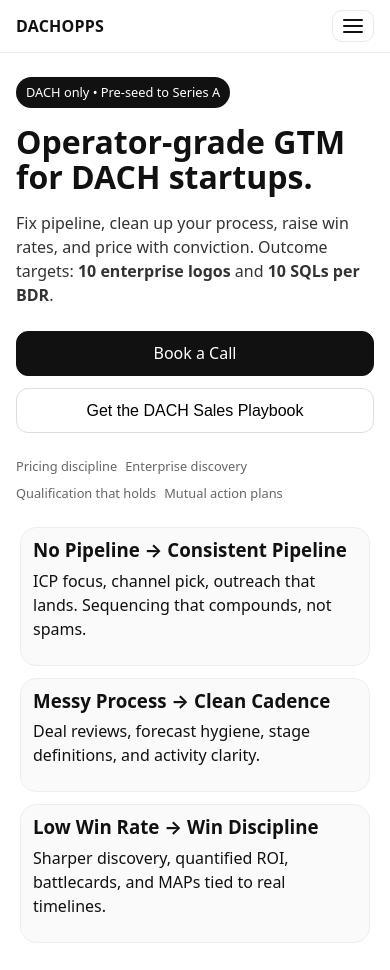
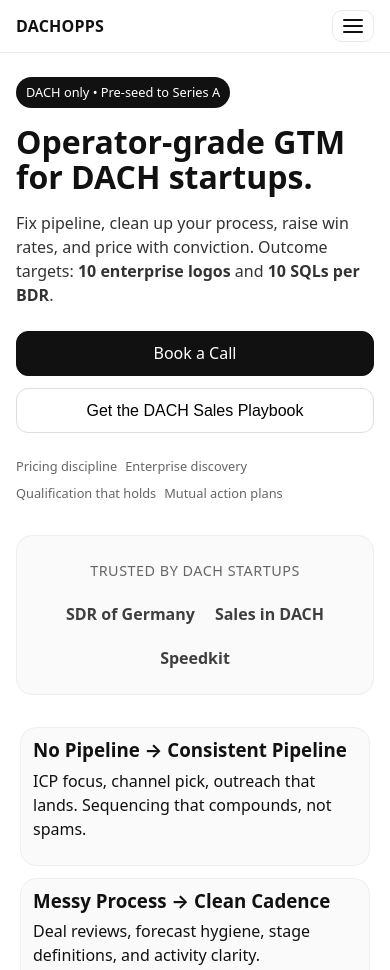
Before and after one commit to stoiccapital/dachopps, a plain HTML site: page index.html in a window 390 px wide. Shown: the top 970 px of the page. Drawn offline with Linux system fonts and the light colour scheme.

Commit message:
Add client testimonials section with SDR of Germany, Sales in DACH, and Speedkit

```diff
--- a/index.html
+++ b/index.html
@@ -28,6 +28,18 @@
       </div>
       <div class="proof-bar">
         <span>Pricing discipline</span><span>Enterprise discovery</span><span>Qualification that holds</span><span>Mutual action plans</span>
+      </div>
+    </section>
+
+    <!-- Client logos -->
+    <section class="clients">
+      <div class="clients-content">
+        <p class="clients-label">Trusted by DACH startups</p>
+        <div class="clients-logos">
+          <span class="client-logo">SDR of Germany</span>
+          <span class="client-logo">Sales in DACH</span>
+          <span class="client-logo">Speedkit</span>
+        </div>
       </div>
     </section>
 
--- a/styles.css
+++ b/styles.css
@@ -31,6 +31,12 @@ ul{margin:0;padding-left:18px}
 .cta-row{display:flex;gap:12px;margin:24px 0;flex-wrap:wrap}
 .cta-row .btn{flex:1;min-width:140px}
 .proof-bar{display:flex;gap:12px;flex-wrap:wrap;color:#666;font-size:.9rem;margin-top:24px}
+
+.clients{max-width:var(--max);margin:48px auto;padding:0 20px;text-align:center}
+.clients-content{background:#fafafa;border:1px solid #eee;border-radius:var(--radius);padding:32px 24px}
+.clients-label{color:#666;font-size:.9rem;margin:0 0 20px;text-transform:uppercase;letter-spacing:.5px}
+.clients-logos{display:flex;gap:32px;justify-content:center;align-items:center;flex-wrap:wrap}
+.client-logo{color:#111;font-weight:600;font-size:1.1rem;opacity:.8}
 
 .grid-3{max-width:var(--max);margin:24px auto;padding:0 20px;display:grid;grid-template-columns:repeat(3,1fr);gap:16px}
 .tile{background:#fafafa;border:1px solid #eee;border-radius:var(--radius);padding:16px}
@@ -85,6 +91,11 @@ ul{margin:0;padding-left:18px}
   .cta-row{flex-direction:column;gap:12px}
   .cta-row .btn{width:100%}
 
+  .clients{margin:32px auto;padding:0 16px}
+  .clients-content{padding:24px 16px}
+  .clients-logos{gap:20px}
+  .client-logo{font-size:1rem}
+
   .grid-3,.pricing-grid,.carousel,.cards,.cases-grid{grid-template-columns:1fr;gap:12px}
   .tile,.price-card,.carousel figure,.cards article,.case{padding:16px}
 
```
